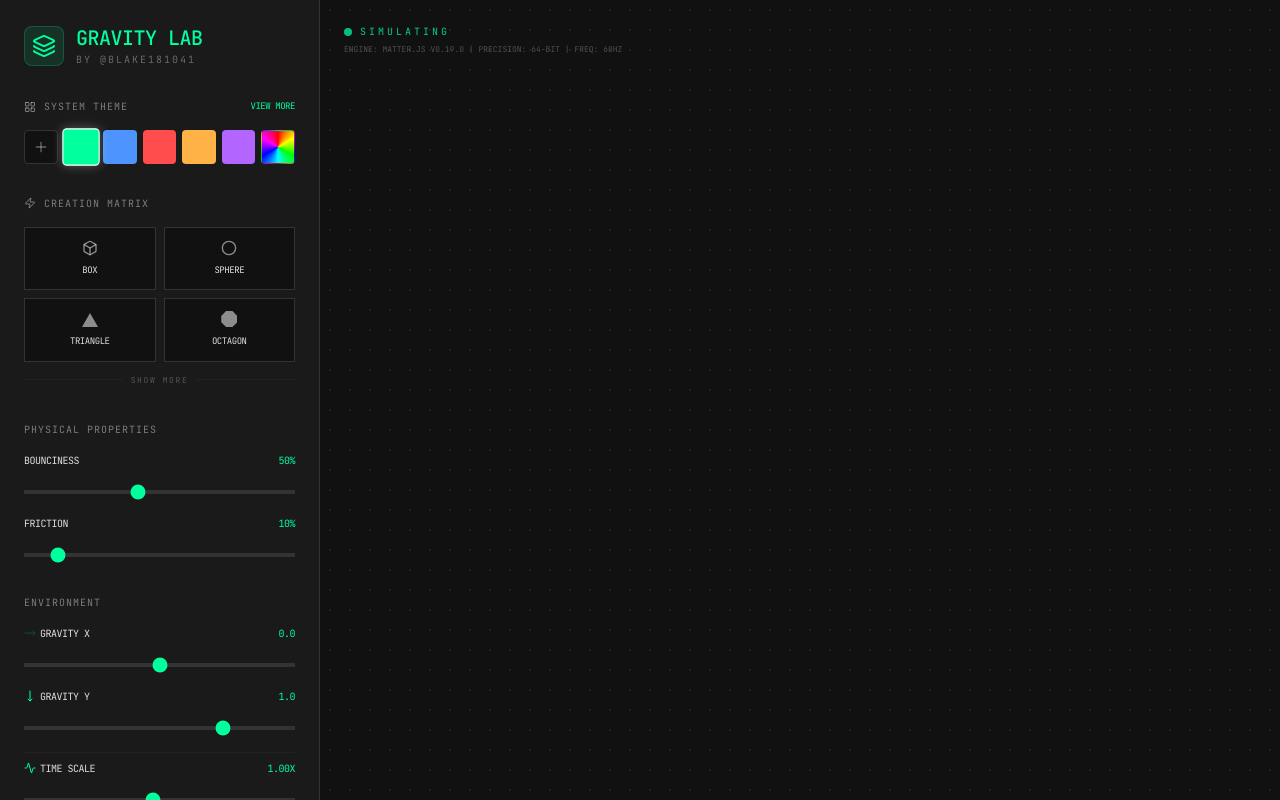
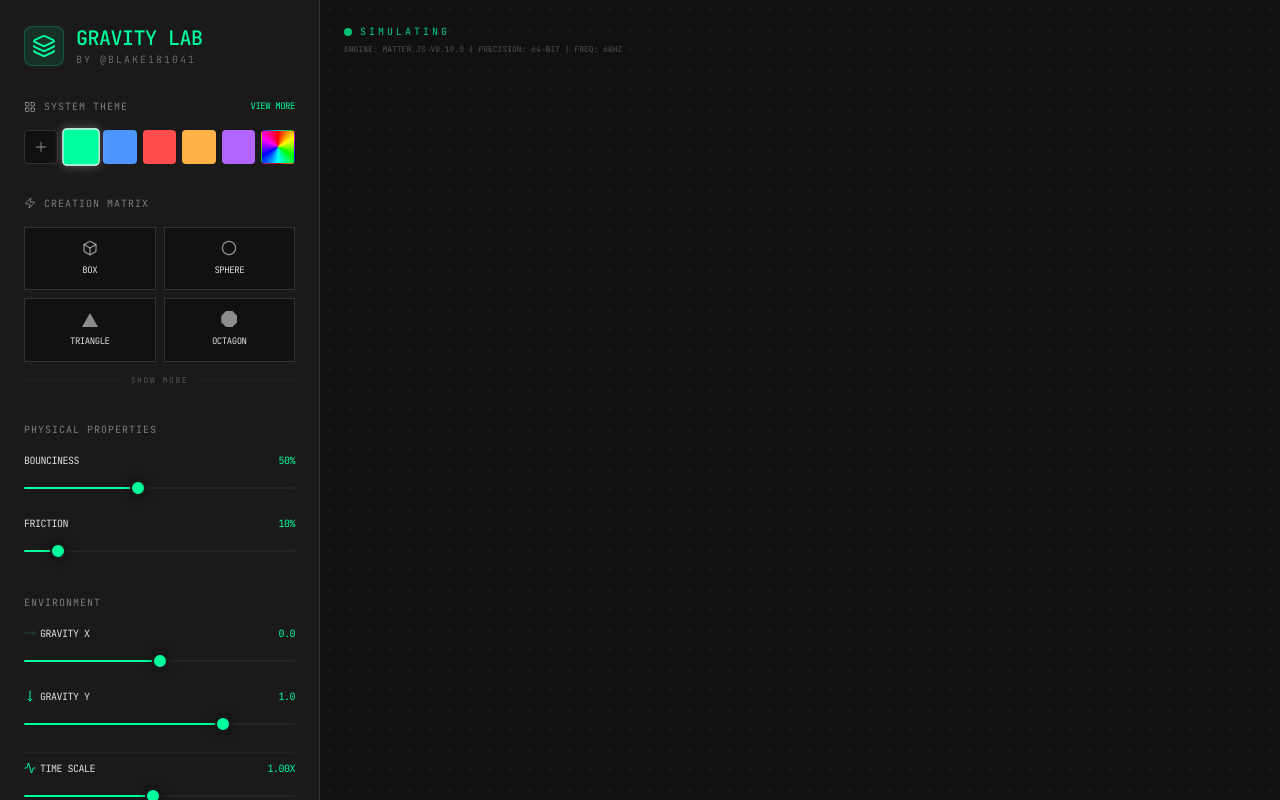
Before and after one commit to Blake181041/PhysicsEngineV1, a React (Vite) app: page / in a window 1280 px wide. Built offline with nearby package versions, Linux system fonts and the light colour scheme.

Commit message:
Add Slider component for adjustable properties

```diff
--- a/src/components/ControlPanel.tsx
+++ b/src/components/ControlPanel.tsx
@@ -71,6 +71,113 @@ const EXTRA_THEMES = [
   { name: 'Light Green', color: '#76ff03' },
   { name: 'Yellow', color: '#ffea00' },
 ];
+
+interface SliderProps {
+  label: string;
+  icon?: React.ReactNode;
+  value: number;
+  min: number;
+  max: number;
+  step: number;
+  onChange: (val: number) => void;
+  accentColor: string;
+  formatValue?: (val: number) => string;
+}
+
+const Slider: React.FC<SliderProps> = ({
+  label,
+  icon,
+  value,
+  min,
+  max,
+  step,
+  onChange,
+  accentColor,
+  formatValue = (v) => v.toString()
+}) => {
+  const [internalValue, setInternalValue] = React.useState(value);
+  const [isDragging, setIsDragging] = React.useState(false);
+
+  // Sync internal value when prop changes externally (e.g. randomize)
+  React.useEffect(() => {
+    if (!isDragging) {
+      setInternalValue(value);
+    }
+  }, [value, isDragging]);
+
+  const handleChange = (e: React.ChangeEvent<HTMLInputElement>) => {
+    const val = parseFloat(e.target.value);
+    setInternalValue(val);
+    onChange(val); // Real-time feedback
+  };
+
+  const handlePointerUp = () => {
+    setIsDragging(false);
+    // Snap to nearest step
+    const snapped = Math.round(internalValue / step) * step;
+    const bounded = Math.min(max, Math.max(min, snapped));
+    setInternalValue(bounded);
+    onChange(bounded);
+  };
+
+  return (
+    <div className="space-y-2">
+      <div className="flex justify-between items-center text-[10px] font-mono uppercase tracking-tighter">
+        <div className="flex items-center gap-1">
+          {icon}
+          <span>{label}</span>
+        </div>
+        <span style={{ color: accentColor }}>{formatValue(internalValue)}</span>
+      </div>
+      <div className="relative h-6 flex items-center group">
+        {/* Track */}
+        <div className="absolute w-full h-[2px] bg-brand-border/40 rounded-full overflow-hidden">
+          <div
+            className="h-full"
+            style={{
+              width: `${((internalValue - min) / (max - min)) * 100}%`,
+              backgroundColor: accentColor
+            }}
+          />
+        </div>
+        {/* Input Overlay */}
+        <input
+          type="range"
+          min={min}
+          max={max}
+          step={step / 10} // allow smoother drag than the final step
+          value={internalValue}
+          onPointerDown={() => setIsDragging(true)}
+          onPointerUp={handlePointerUp}
+          onChange={handleChange}
+          className="absolute w-full h-6 appearance-none bg-transparent cursor-pointer z-10
+            [&::-webkit-slider-thumb]:appearance-none
+            [&::-webkit-slider-thumb]:w-4
+            [&::-webkit-slider-thumb]:h-4
+            [&::-webkit-slider-thumb]:rounded-full
+            [&::-webkit-slider-thumb]:border-2
+            [&::-webkit-slider-thumb]:border-brand-surface
+            [&::-webkit-slider-thumb]:shadow-[0_0_10px_rgba(0,0,0,0.5)]
+            [&::-moz-range-thumb]:w-4
+            [&::-moz-range-thumb]:h-4
+            [&::-moz-range-thumb]:rounded-full
+            [&::-moz-range-thumb]:border-2
+            [&::-moz-range-thumb]:border-brand-surface
+            [&::-moz-range-thumb]:shadow-[0_0_10px_rgba(0,0,0,0.5)]"
+          style={{
+            // @ts-ignore
+            '--thumb-color': accentColor
+          } as React.CSSProperties}
+        />
+        {/* Visual Thumb (using CSS to avoid input thumb limitations) */}
+        <style dangerouslySetInnerHTML={{ __html: `
+          input[type=range]::-webkit-slider-thumb { background-color: ${accentColor} !important; }
+          input[type=range]::-moz-range-thumb { background-color: ${accentColor} !important; }
+        ` }} />
+      </div>
+    </div>
+  );
+};
 
 const ControlPanel: React.FC<ControlPanelProps> = ({
   onAddBox,
@@ -506,36 +613,26 @@ const ControlPanel: React.FC<ControlPanelProps> = ({
         <div>
           <label className="text-[10px] font-mono uppercase tracking-widest text-brand-text/50 mb-4 block">Physical Properties</label>
           <div className="space-y-4">
-            <div className="space-y-2">
-              <div className="flex justify-between items-center text-[10px] font-mono uppercase tracking-tighter">
-                <span>Bounciness</span>
-                <span className="text-brand-accent">{(restitution * 100).toFixed(0)}%</span>
-              </div>
-              <input
-                type="range"
-                min="0"
-                max="1.2"
-                step="0.1"
+            <Slider
+              label="Bounciness"
               value={restitution}
-                onChange={(e) => setRestitution(parseFloat(e.target.value))}
-                className="w-full h-1 bg-brand-border appearance-none cursor-pointer accent-brand-accent"
+              min={0}
+              max={1.2}
+              step={0.1}
+              onChange={setRestitution}
+              accentColor={accentColor}
+              formatValue={(v) => `${(v * 100).toFixed(0)}%`}
             />
-            </div>
-            <div className="space-y-2">
-              <div className="flex justify-between items-center text-[10px] font-mono uppercase tracking-tighter">
-                <span>Friction</span>
-                <span className="text-brand-accent">{(friction * 100).toFixed(0)}%</span>
-              </div>
-              <input
-                type="range"
-                min="0"
-                max="1"
-                step="0.01"
+            <Slider
+              label="Friction"
               value={friction}
-                onChange={(e) => setFriction(parseFloat(e.target.value))}
-                className="w-full h-1 bg-brand-border appearance-none cursor-pointer accent-brand-accent"
+              min={0}
+              max={1}
+              step={0.01}
+              onChange={setFriction}
+              accentColor={accentColor}
+              formatValue={(v) => `${(v * 100).toFixed(0)}%`}
             />
-            </div>
           </div>
         </div>
 
@@ -543,55 +640,47 @@ const ControlPanel: React.FC<ControlPanelProps> = ({
         <div>
           <label className="text-[10px] font-mono uppercase tracking-widest text-brand-text/50 mb-4 block">Environment</label>
           <div className="space-y-4">
-            <div className="space-y-2">
-              <div className="flex justify-between items-center text-[10px] font-mono uppercase tracking-tighter">
-                <div className="flex items-center gap-1">
+            <Slider
+              label="Gravity X"
+              value={gravityX}
+              min={-2}
+              max={2}
+              step={0.1}
+              onChange={setGravityX}
+              accentColor={accentColor}
+              formatValue={(v) => v.toFixed(1)}
+              icon={
                 <MoveRight
                   className={cn(
                     "w-3 h-3 text-brand-accent transition-transform duration-500",
                     gravityX < 0 ? "rotate-180" : "rotate-0",
                     gravityX === 0 && "opacity-20"
                   )}
+                  style={{ color: gravityX === 0 ? undefined : accentColor }}
                 />
-                  <span>Gravity X</span>
-                </div>
-                <span className="text-brand-accent">{gravityX.toFixed(1)}</span>
-              </div>
-              <input
-                type="range"
-                min="-2"
-                max="2"
-                step="0.1"
-                value={gravityX}
-                onChange={(e) => setGravityX(parseFloat(e.target.value))}
-                className="w-full h-1 bg-brand-border appearance-none cursor-pointer accent-brand-accent"
+              }
             />
-            </div>
 
-            <div className="space-y-2">
-              <div className="flex justify-between items-center text-[10px] font-mono uppercase tracking-tighter">
-                <div className="flex items-center gap-1">
+            <Slider
+              label="Gravity Y"
+              value={gravityY}
+              min={-2}
+              max={2}
+              step={0.1}
+              onChange={setGravityY}
+              accentColor={accentColor}
+              formatValue={(v) => v.toFixed(1)}
+              icon={
                 <MoveDown
                   className={cn(
                     "w-3 h-3 text-brand-accent transition-transform duration-500",
                     gravityY < 0 ? "rotate-180" : "rotate-0",
                     gravityY === 0 && "opacity-20"
                   )}
+                  style={{ color: gravityY === 0 ? undefined : accentColor }}
                 />
-                  <span>Gravity Y</span>
-                </div>
-                <span className="text-brand-accent">{gravityY.toFixed(1)}</span>
-              </div>
-              <input
-                type="range"
-                min="-2"
-                max="2"
-                step="0.1"
-                value={gravityY}
-                onChange={(e) => setGravityY(parseFloat(e.target.value))}
-                className="w-full h-1 bg-brand-border appearance-none cursor-pointer accent-brand-accent"
+              }
             />
-            </div>
 
             {/* Mobile Tilt Toggle */}
             <div className="md:hidden pt-2 border-t border-brand-border/30">
@@ -660,41 +749,29 @@ const ControlPanel: React.FC<ControlPanelProps> = ({
               </AnimatePresence>
             </div>
 
-            <div className="space-y-2 pt-2 border-t border-brand-border/30">
-              <div className="flex justify-between items-center text-[10px] font-mono uppercase tracking-tighter">
-                <div className="flex items-center gap-1">
-                  <Activity className="w-3 h-3 text-brand-accent" />
-                  <span>Time Scale</span>
-                </div>
-                <span className="text-brand-accent">{timeScale.toFixed(2)}x</span>
-              </div>
-              <input
-                type="range"
-                min="0.1"
-                max="2"
-                step="0.1"
+            <div className="pt-2 border-t border-brand-border/30 space-y-4">
+              <Slider
+                label="Time Scale"
                 value={timeScale}
-                onChange={(e) => setTimeScale(parseFloat(e.target.value))}
-                className="w-full h-1 bg-brand-border appearance-none cursor-pointer accent-brand-accent"
+                min={0.1}
+                max={2}
+                step={0.1}
+                onChange={setTimeScale}
+                accentColor={accentColor}
+                formatValue={(v) => `${v.toFixed(2)}x`}
+                icon={<Activity className="w-3 h-3" style={{ color: accentColor }} />}
               />
-            </div>
 
-            <div className="space-y-2">
-              <div className="flex justify-between items-center text-[10px] font-mono uppercase tracking-tighter">
-                <div className="flex items-center gap-1">
-                  <Zap className="w-3 h-3 text-brand-accent" />
-                  <span>TNT Explosion Force</span>
-                </div>
-                <span className="text-brand-accent">{tntForce.toFixed(1)}x</span>
-              </div>
-              <input
-                type="range"
-                min="0.5"
-                max="10"
-                step="0.5"
+              <Slider
+                label="TNT Explosion Force"
                 value={tntForce}
-                onChange={(e) => setTntForce(parseFloat(e.target.value))}
-                className="w-full h-1 bg-brand-border appearance-none cursor-pointer accent-brand-accent"
+                min={0.5}
+                max={10}
+                step={0.5}
+                onChange={setTntForce}
+                accentColor={accentColor}
+                formatValue={(v) => `${v.toFixed(1)}x`}
+                icon={<Zap className="w-3 h-3" style={{ color: accentColor }} />}
               />
             </div>
           </div>
```
Lines whose indentation alone changed are shown as unchanged.
